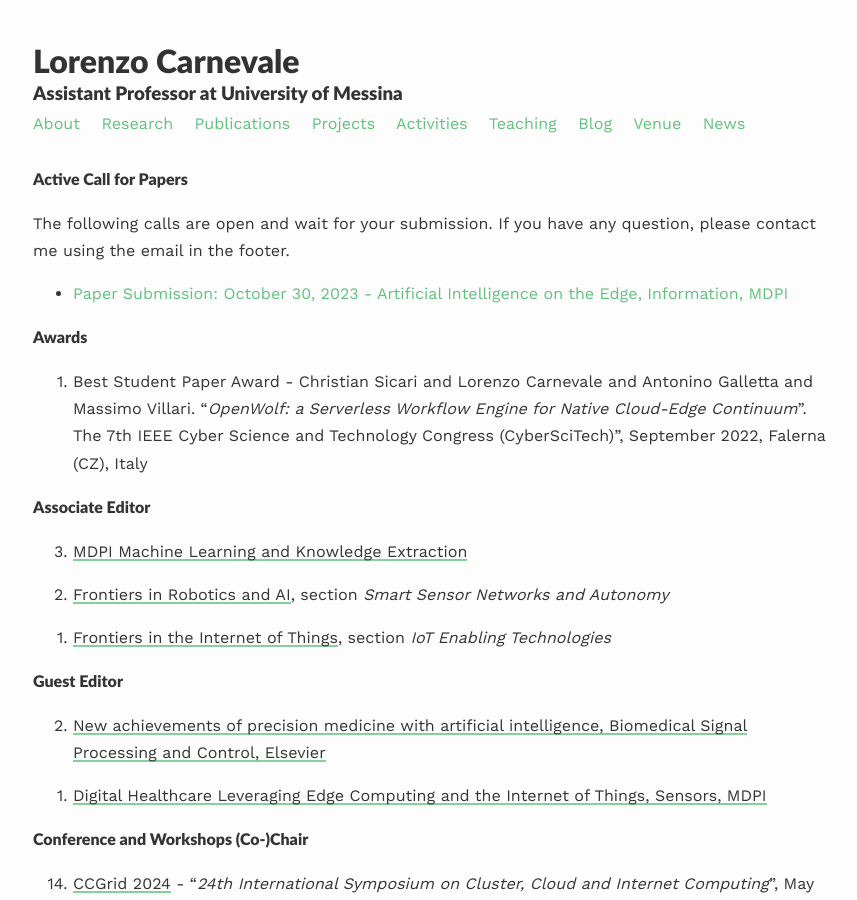
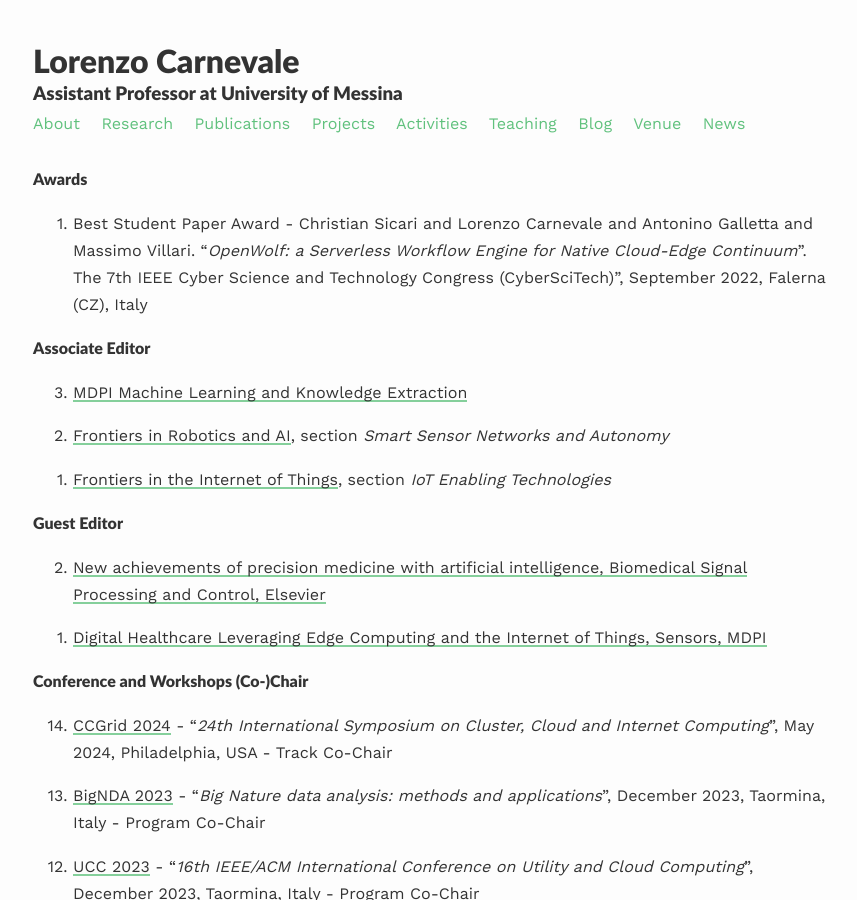
Before and after one commit to lcarnevale/lcarnevale.github.io, a Jekyll site: the page built from _pages/activities.md, in a window 1280 px wide and 900 px high. Shown: the whole window, without its empty margins (207-1064 px from the left). Built offline with Jekyll 4.4.1, drawn with Linux system fonts in a browser that asks for light colours; nearby versions of some CDN libraries; some web fonts are replaced.

Commit message:
move open calls in index page

```diff
--- a/_pages/activities.md
+++ b/_pages/activities.md
@@ -4,11 +4,6 @@ layout: default
 permalink: /activities/
 published: true
 ---
-
-#### Active Call for Papers
-The following calls are open and wait for your submission. If you have any question, please contact me using the email in the footer.
-
-- [Paper Submission: October 30, 2023 - Artificial Intelligence on the Edge, Information, MDPI](https://www.mdpi.com/journal/information/special_issues/AI_on_the_edge)
 
 #### Awards
 0. Best Student Paper Award - Christian Sicari and Lorenzo Carnevale and Antonino Galletta and Massimo Villari. "*OpenWolf: a Serverless Workflow Engine for Native Cloud-Edge Continuum*". The 7th IEEE Cyber Science and Technology Congress (CyberSciTech)", September 2022, Falerna (CZ), Italy
```
Also changed, not shown: index.md (+4 -0 lines).
